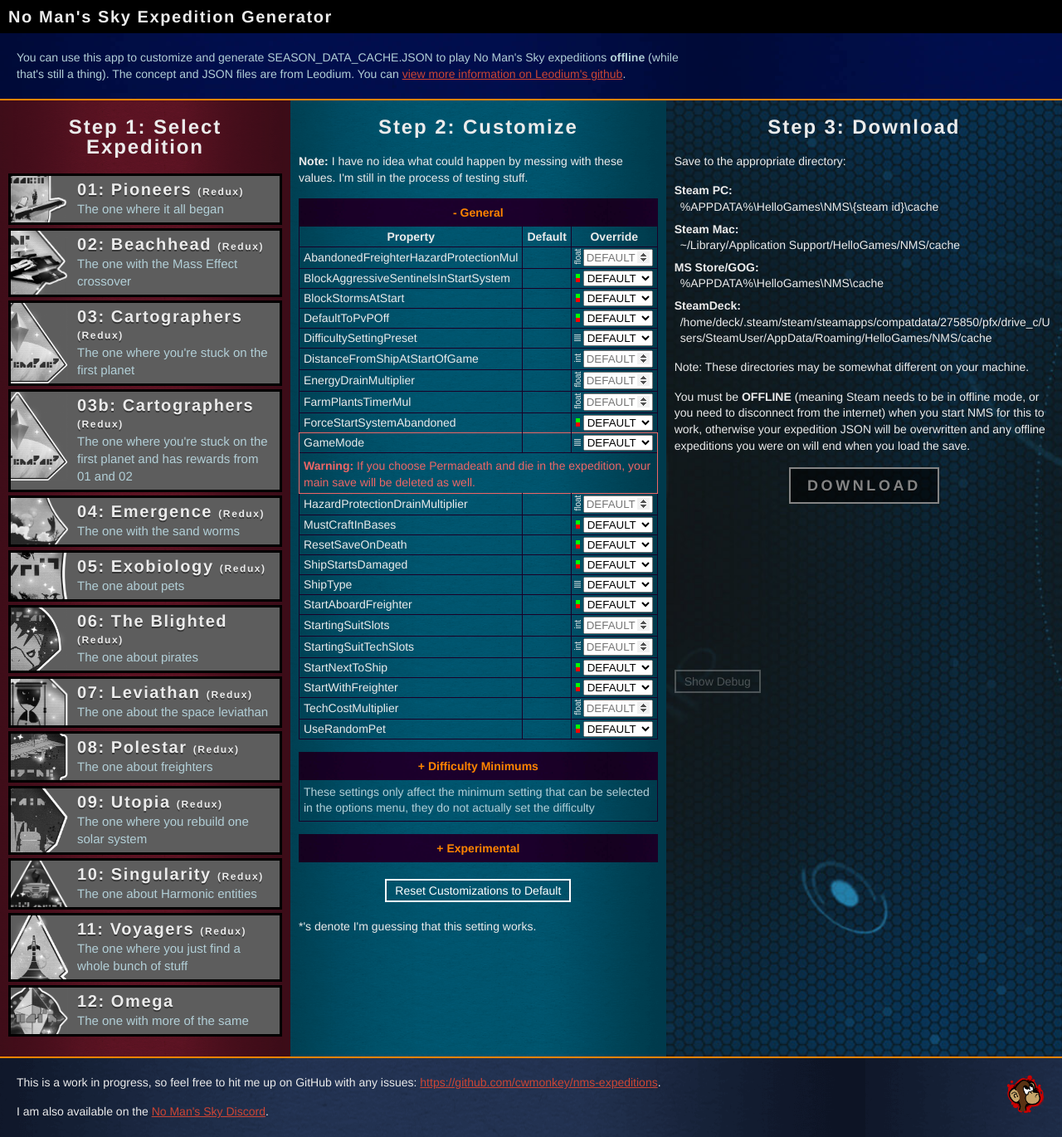
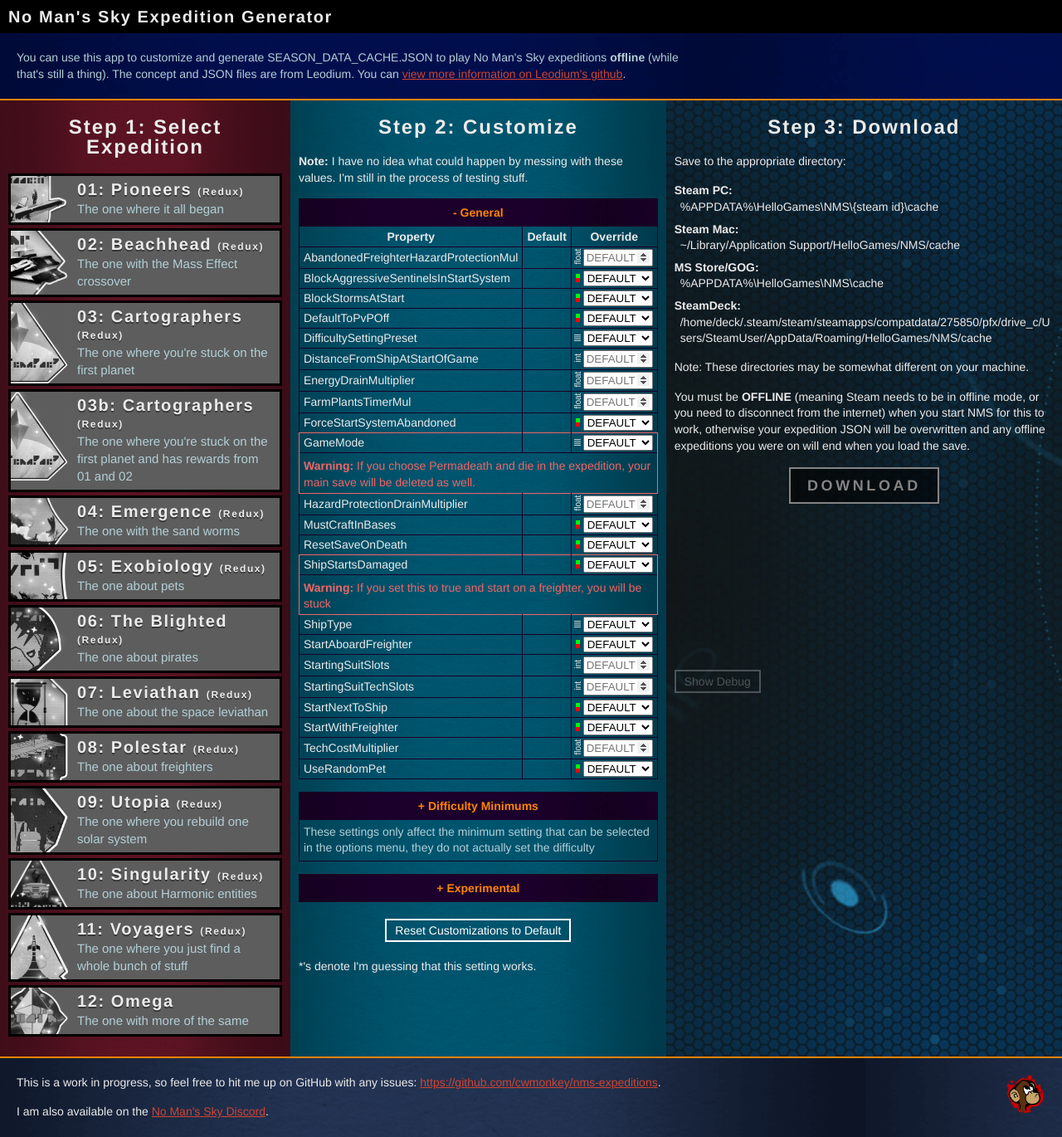
Before and after one commit to cwmonkey/nms-expeditions, a Jekyll site: the page built from index.html, in a window 1280 px wide. Shown: the whole page at 83% size. Built offline with Jekyll 4.4.1, drawn with Linux system fonts in a browser that asks for light colours; some web fonts are replaced.

Commit message:
Adding stuck warning

```diff
--- a/_data/customizations.yml
+++ b/_data/customizations.yml
@@ -38,6 +38,7 @@
      description: I believe this resets your expedition milestones, equipment and items when you die, like the Leviathan expedition.
    - prop: ShipStartsDamaged
      type: bool
+     warning: If you set this to true and start on a freighter, you will be stuck
    - prop: ShipType
      subprop: ShipClass
      type: ShipClass
```
